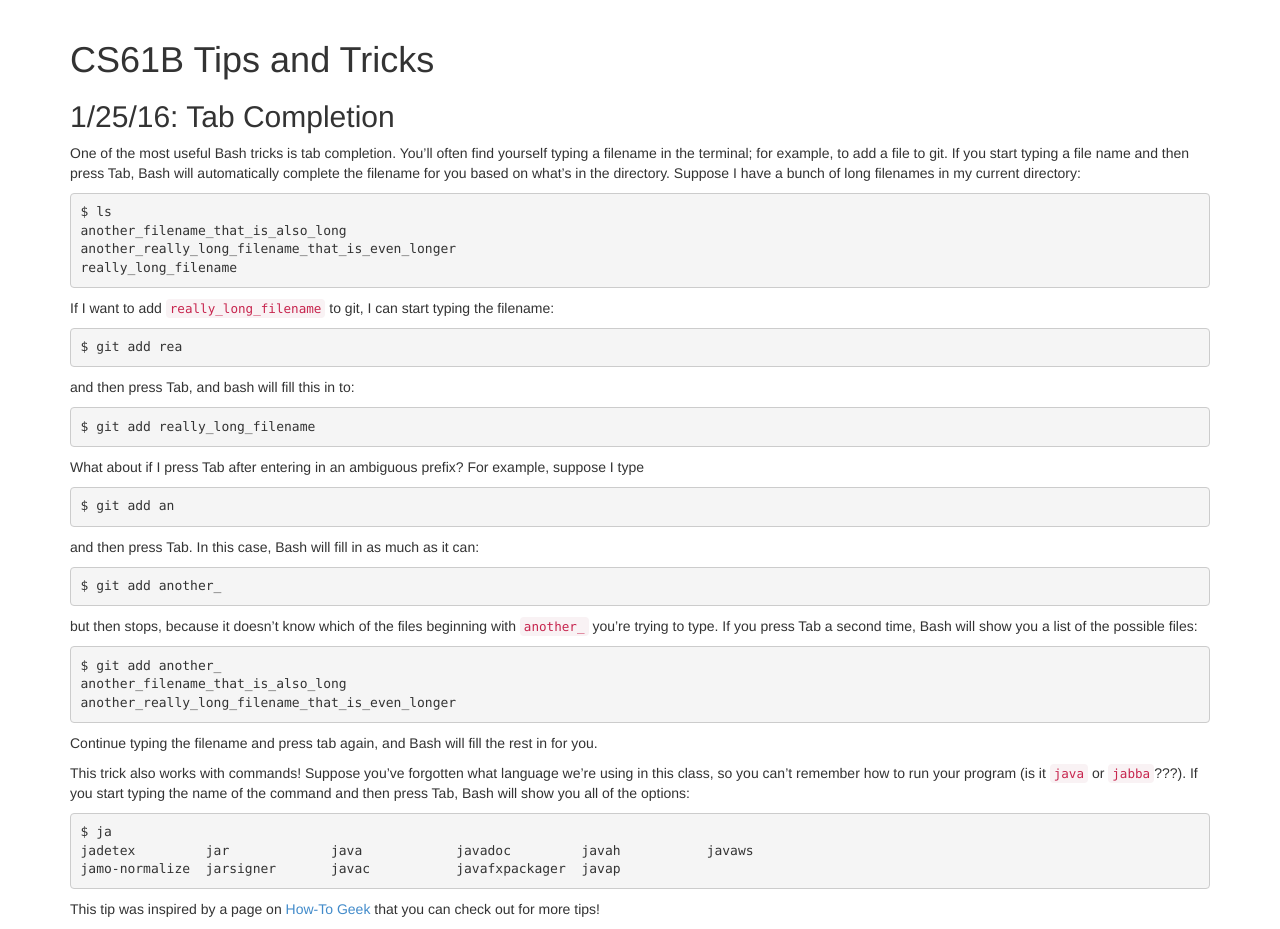
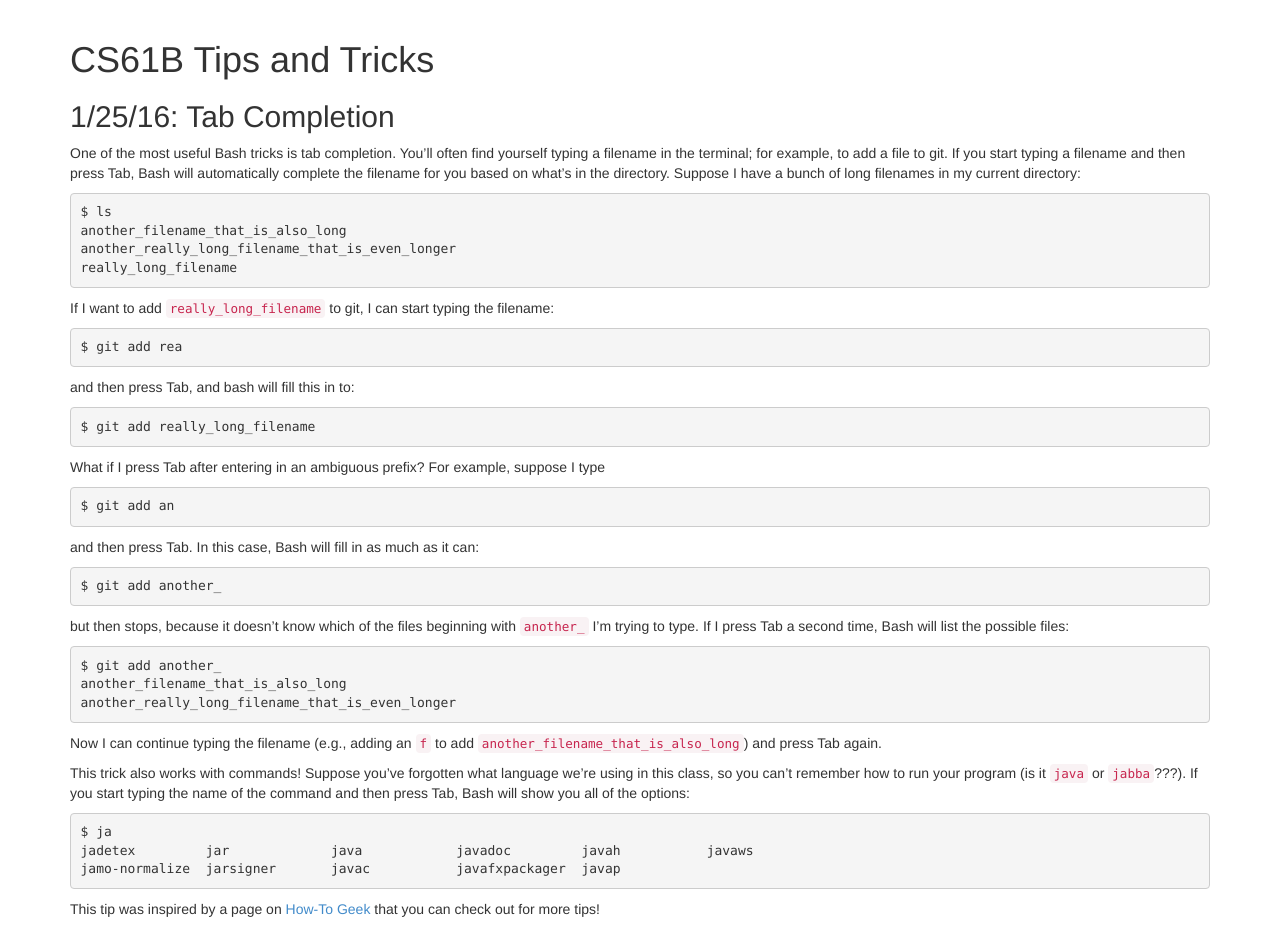
Before and after one commit to kayousterhout/61b, a Jekyll site: the page built from index.md, in a window 1280 px wide. Built offline with Jekyll 4.4.1, drawn with Linux system fonts in a browser that asks for light colours.

Commit message:
Fixed some typos

```diff
--- a/index.md
+++ b/index.md
@@ -6,7 +6,7 @@ layout: default
 
 ## 1/25/16: Tab Completion
 
-One of the most useful Bash tricks is tab completion.  You'll often find yourself typing a filename in the terminal; for example, to add a file to git.  If you start typing a file name and then press Tab, Bash will automatically complete the filename for you based on what's in the directory.  Suppose I have a bunch of long filenames in my current directory:
+One of the most useful Bash tricks is tab completion.  You'll often find yourself typing a filename in the terminal; for example, to add a file to git.  If you start typing a filename and then press Tab, Bash will automatically complete the filename for you based on what's in the directory.  Suppose I have a bunch of long filenames in my current directory:
 
 <pre>
 $ ls
@@ -27,7 +27,7 @@ and then press Tab, and bash will fill this in to:
 $ git add really_long_filename
 </pre>
 
-What about if I press Tab after entering in an ambiguous prefix? For example, suppose I type
+What if I press Tab after entering in an ambiguous prefix? For example, suppose I type
 
 <pre>
 $ git add an
@@ -39,14 +39,15 @@ and then press Tab.  In this case, Bash will fill in as much as it can:
 $ git add another_
 </pre>
 
-but then stops, because it doesn't know which of the files beginning with `another_` you're trying to type.  If you press Tab a second time, Bash will show you a list of the possible files:
+but then stops, because it doesn't know which of the files beginning with `another_` I'm trying to type.  If I press Tab a second time, Bash will list the possible files:
 
 <pre>
 $ git add another_
 another_filename_that_is_also_long
 another_really_long_filename_that_is_even_longer
 </pre>
-Continue typing the filename and press tab again, and Bash will fill the rest in for you.
+
+Now I can continue typing the filename (e.g., adding an `f` to add `another_filename_that_is_also_long`) and press Tab again.
 
 This trick also works with commands! Suppose you've forgotten what language we're using in this class, so you can't remember how to run your program (is it `java` or `jabba`???).  If you start typing the name of the command and then press Tab, Bash will show you all of the options:
 
```
